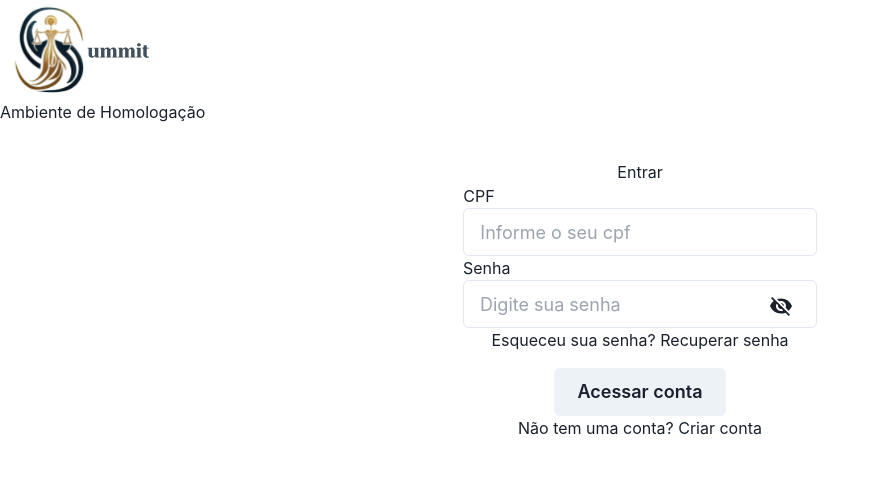
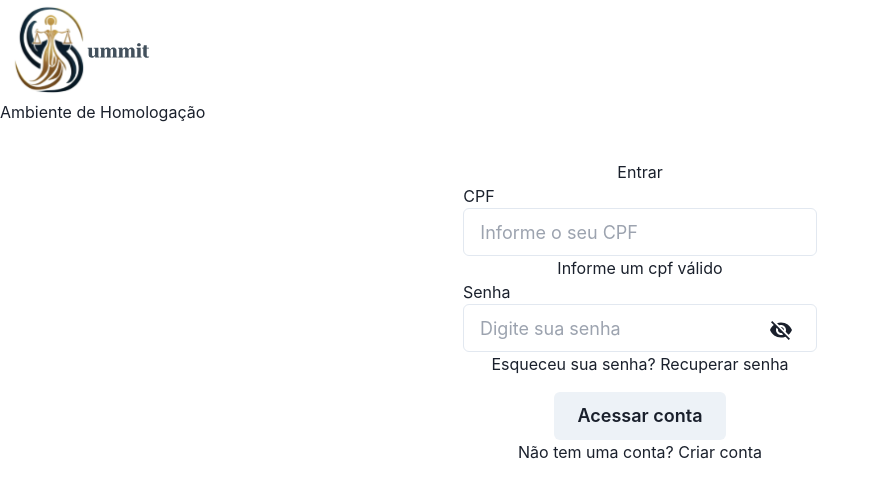
Before and after one commit to summit-precatorios/summit-plataform, a Next.js app: page /signin in a window 1280 px wide. Shown: the top 498 px of the page, without its empty margins (0-880 px from the left). Built offline with nearby package versions, Linux system fonts and the light colour scheme.

Commit message:
refactor: fit styles

```diff
--- a/src/app/(auth)/signin/page.tsx
+++ b/src/app/(auth)/signin/page.tsx
@@ -19,10 +19,13 @@ export default function Signin() {
             label="CPF"
             htmlFor="document"
             inputType="text"
-            placeholder="Informe o seu cpf"
+            placeholder="Informe o seu CPF"
             inputName="document"
             inputId="document"
           />
+          <span className="text-red-400 text-xs text-left">
+            Informe um cpf válido
+          </span>
           <PasswordInput
             htmlFor="password"
             inputId="password"
--- a/src/components/Container.tsx
+++ b/src/components/Container.tsx
@@ -7,7 +7,7 @@ interface ContainerProps {
 export default function Container({ children }: ContainerProps) {
   return (
     <>
-      <div className="h-full w-1/2 flex flex-col justify-start items-start m-auto">
+      <div className="h-full w-full flex flex-col justify-self-center items-center">
         {children}
       </div>
     </>
```
